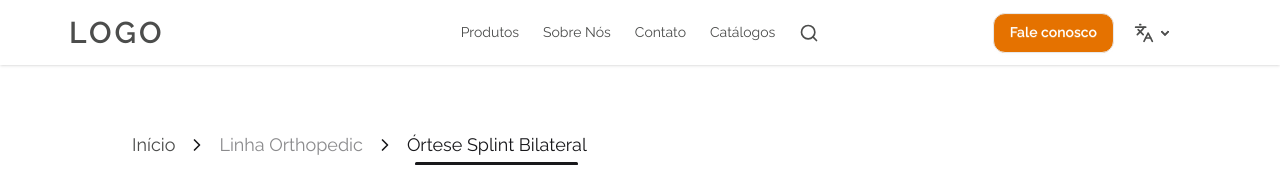
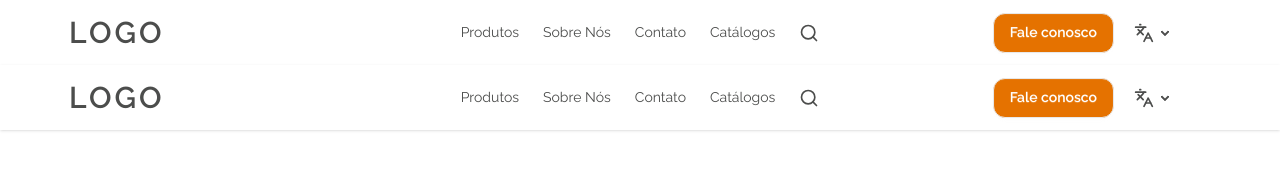
Before and after one commit to LuWroblewski/desafio-tecnico-plathanus, a Next.js app: page /product in a window 1280 px wide. Shown: the top 180 px of the page. Built offline with nearby package versions, Linux system fonts and the light colour scheme.

Commit message:
change titles layout

```diff
--- a/src/app/layout.tsx
+++ b/src/app/layout.tsx
@@ -5,8 +5,8 @@ import { raleway } from './fonts';
 import Navbar from './components/layout-components/navbar/navbar';
 
 export const metadata: Metadata = {
-  title: 'Create Next App',
-  description: 'Generated by create next app',
+  title: 'Menu',
+  description: 'Menu - Desafio tecnico Plathanus',
 };
 
 export default function RootLayout({
--- /dev/null
+++ b/src/app/product/layout.tsx
@@ -0,0 +1,24 @@
+import type { Metadata } from 'next';
+import '../globals.css';
+import { raleway } from '../fonts';
+import Navbar from '../components/layout-components/navbar/navbar';
+import Footer from '../components/layout-components/footer/footer';
+
+export const metadata: Metadata = {
+  title: 'Menu Produto',
+  description: 'Menu Produto - Desafio tecnico Plathanus',
+};
+
+export default function Layout({
+  children,
+}: Readonly<{
+  children: React.ReactNode;
+}>) {
+  return (
+    <main className={raleway.className}>
+      <Navbar />
+      {children}
+      <Footer />
+    </main>
+  );
+}
```
